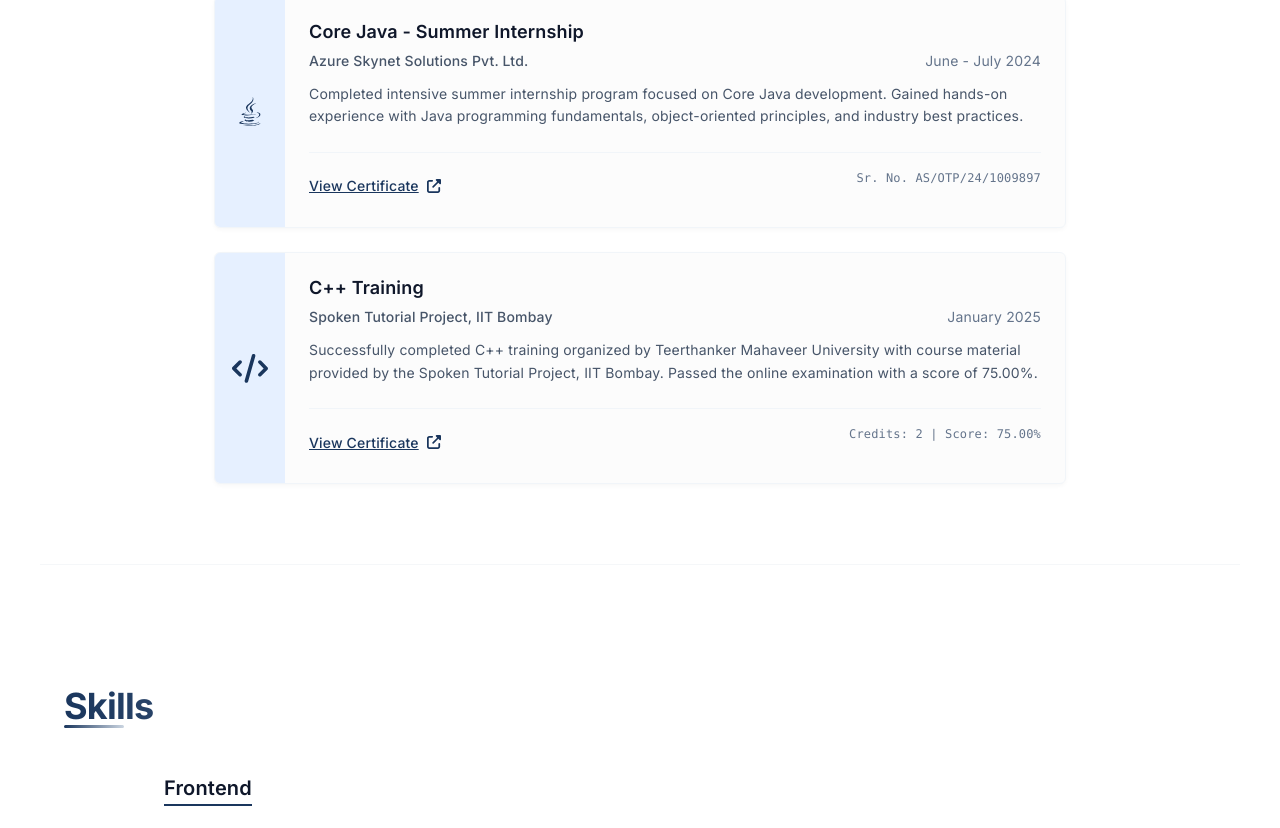
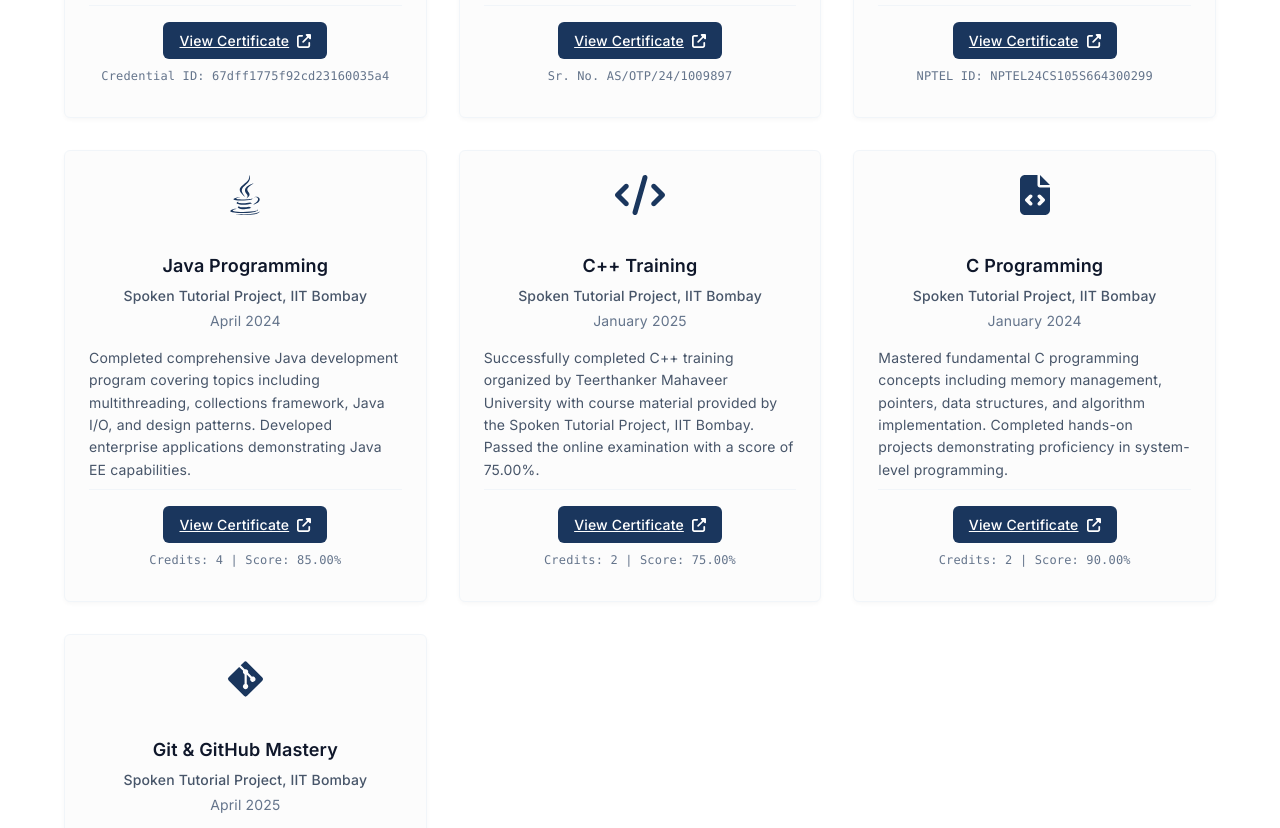
Before and after one commit to vedant2672/vedant2672.github.io, a plain HTML site: page index.html in a window 1280 px wide. Shown: the part 2466-3294 px from the top of the page. Drawn offline with nearby package versions, Linux system fonts and the light colour scheme.

Commit message:
Updated Certificates Section

```diff
--- a/index.html
+++ b/index.html
@@ -837,7 +837,66 @@
           </div>
         </div>
 
-        <!-- Certification 3 -->
+        <!-- Certification 3 - NPTEL Certificate -->
+        <div class="certification-card" data-aos="fade-up" data-aos-delay="300">
+          <div class="certification-icon">
+            <i class="fas fa-university"></i>
+          </div>
+          <div class="certification-content">
+            <h3>Programming in Java</h3>
+            <div class="certification-details">
+              <p class="cert-issuer">NPTEL - IIT Kharagpur</p>
+              <p class="cert-date">Jul-Oct 2024</p>
+            </div>
+            <p class="cert-description">
+              Successfully completed the NPTEL course on Programming in Java
+              offered by IIT Kharagpur. Gained expertise in Java syntax,
+              object-oriented programming, and software development principles.
+            </p>
+            <div class="certification-actions">
+              <a
+                href="media/Nptel Certificate.pdf"
+                class="cert-link"
+                target="_blank"
+              >
+                View Certificate <i class="fas fa-external-link-alt"></i>
+              </a>
+              <p class="cert-credential">NPTEL ID: NPTEL24CS105S664300299</p>
+            </div>
+          </div>
+        </div>
+
+        <!-- Certification 4 - Java Certificate -->
+        <div class="certification-card" data-aos="fade-up" data-aos-delay="200">
+          <div class="certification-icon">
+            <i class="fab fa-java"></i>
+          </div>
+          <div class="certification-content">
+            <h3>Java Programming</h3>
+            <div class="certification-details">
+              <p class="cert-issuer">Spoken Tutorial Project, IIT Bombay</p>
+              <p class="cert-date">April 2024</p>
+            </div>
+            <p class="cert-description">
+              Completed comprehensive Java development program covering topics
+              including multithreading, collections framework, Java I/O, and
+              design patterns. Developed enterprise applications demonstrating
+              Java EE capabilities.
+            </p>
+            <div class="certification-actions">
+              <a
+                href="media/java certificate.pdf"
+                class="cert-link"
+                target="_blank"
+              >
+                View Certificate <i class="fas fa-external-link-alt"></i>
+              </a>
+              <p class="cert-credential">Credits: 4 | Score: 85.00%</p>
+            </div>
+          </div>
+        </div>
+
+        <!-- Certification 5 - C++ Training -->
         <div class="certification-card" data-aos="fade-up" data-aos-delay="300">
           <div class="certification-icon">
             <i class="fas fa-code"></i>
@@ -863,6 +922,66 @@
                 View Certificate <i class="fas fa-external-link-alt"></i>
               </a>
               <p class="cert-credential">Credits: 2 | Score: 75.00%</p>
+            </div>
+          </div>
+        </div>
+
+        <!-- Certification 6 - C Certificate -->
+        <div class="certification-card" data-aos="fade-up" data-aos-delay="150">
+          <div class="certification-icon">
+            <i class="fas fa-file-code"></i>
+          </div>
+          <div class="certification-content">
+            <h3>C Programming</h3>
+            <div class="certification-details">
+              <p class="cert-issuer">Spoken Tutorial Project, IIT Bombay</p>
+              <p class="cert-date">January 2024</p>
+            </div>
+            <p class="cert-description">
+              Mastered fundamental C programming concepts including memory
+              management, pointers, data structures, and algorithm
+              implementation. Completed hands-on projects demonstrating
+              proficiency in system-level programming.
+            </p>
+            <div class="certification-actions">
+              <a
+                href="media/c certificate.pdf"
+                class="cert-link"
+                target="_blank"
+              >
+                View Certificate <i class="fas fa-external-link-alt"></i>
+              </a>
+              <p class="cert-credential">Credits: 2 | Score: 90.00%</p>
+            </div>
+          </div>
+        </div>
+
+        <!-- Certification 7 - Git Certificate -->
+        <div class="certification-card" data-aos="fade-up" data-aos-delay="250">
+          <div class="certification-icon">
+            <i class="fab fa-git-alt"></i>
+          </div>
+          <div class="certification-content">
+            <h3>Git & GitHub Mastery</h3>
+            <div class="certification-details">
+              <p class="cert-issuer">Spoken Tutorial Project, IIT Bombay</p>
+              <p class="cert-date">April 2025</p>
+            </div>
+            <p class="cert-description">
+              Achieved proficiency in version control using Git and GitHub.
+              Learned advanced branching strategies, conflict resolution,
+              rebasing, and collaborative workflow techniques for efficient team
+              development and continuous integration.
+            </p>
+            <div class="certification-actions">
+              <a
+                href="media/Git Certificate.pdf"
+                class="cert-link"
+                target="_blank"
+              >
+                View Certificate <i class="fas fa-external-link-alt"></i>
+              </a>
+              <p class="cert-credential">Credits: 1 | Score: 73.33%</p>
             </div>
           </div>
         </div>
--- a/style.css
+++ b/style.css
@@ -1790,8 +1790,8 @@ a:hover {
 /* Certifications Section - Clean, Professional Style */
 .certifications {
   background-color: var(--bg-color);
-  padding: 120px 0 80px;
-  position: relative;
+  position: relative;
+  /* Using section padding instead of custom padding to maintain consistency */
   max-width: 1200px;
   margin: 0 auto;
 }
@@ -1802,12 +1802,11 @@ a:hover {
 }
 
 .certifications-container {
-  display: flex;
-  flex-direction: column;
-  gap: var(--space-lg);
-  max-width: 900px;
-  margin: 0 auto;
-  padding: 0 var(--space-lg);
+  display: grid;
+  grid-template-columns: repeat(auto-fill, minmax(300px, 1fr));
+  gap: var(--space-xl);
+  width: 100%;
+  margin-top: var(--space-xl);
 }
 
 .certifications .heading {
@@ -1835,32 +1834,34 @@ a:hover {
 
 .certification-card {
   display: flex;
+  flex-direction: column;
   background-color: var(--card-bg);
   border-radius: var(--radius-md);
   box-shadow: var(--shadow-sm);
-  transition: transform 0.2s ease, box-shadow 0.2s ease;
+  transition: transform 0.3s ease, box-shadow 0.3s ease;
   border: 1px solid var(--muted-bg);
   overflow: hidden;
+  height: 100%;
 }
 
 .certification-card:hover {
-  transform: translateY(-3px);
-  box-shadow: var(--shadow-md);
+  transform: translateY(-5px);
+  box-shadow: var(--shadow-lg);
 }
 
 .certification-icon {
-  flex: 0 0 70px;
+  padding: var(--space-md);
   display: flex;
   align-items: center;
   justify-content: center;
-  background-color: var(--primary-light);
   color: var(--primary-color);
-  font-size: 1.8rem;
+  font-size: 2.5rem;
+  margin: var(--space-sm) 0;
 }
 
 .certification-content {
   flex: 1;
-  padding: var(--space-lg);
+  padding: var(--space-md) var(--space-lg);
   display: flex;
   flex-direction: column;
 }
@@ -1870,24 +1871,28 @@ a:hover {
   font-weight: 600;
   color: var(--text-color);
   font-size: var(--text-lg);
+  text-align: center;
 }
 
 .certification-details {
   display: flex;
-  justify-content: space-between;
-  margin-bottom: var(--space-xs);
+  flex-direction: column;
+  align-items: center;
+  margin-bottom: var(--space-sm);
   font-size: var(--text-sm);
 }
 
 .cert-issuer {
   font-weight: 500;
   color: var(--text-muted);
-  margin: 0;
+  margin: 0 0 var(--space-xs) 0;
+  text-align: center;
 }
 
 .cert-date {
   color: var(--text-light);
   margin: 0;
+  text-align: center;
 }
 
 .cert-description {
@@ -1895,13 +1900,15 @@ a:hover {
   color: var(--text-muted);
   font-size: var(--text-sm);
   line-height: 1.6;
+  flex-grow: 1; /* Allow description to fill available space */
 }
 
 .certification-actions {
   display: flex;
-  justify-content: space-between;
-  align-items: center;
-  margin-top: var(--space-md);
+  flex-direction: column;
+  align-items: center;
+  justify-content: center;
+  margin-top: auto;
   border-top: 1px solid var(--muted-bg);
   padding-top: var(--space-md);
 }
@@ -1912,8 +1919,12 @@ a:hover {
   gap: 8px;
   font-size: var(--text-sm);
   font-weight: 500;
-  color: var(--primary-color);
+  color: #fff;
+  background-color: var(--primary-color);
+  padding: var(--space-sm) var(--space-md);
+  border-radius: var(--radius-md);
   transition: all 0.2s ease;
+  margin-bottom: var(--space-sm);
 }
 
 .cert-link i {
@@ -1922,7 +1933,10 @@ a:hover {
 }
 
 .cert-link:hover {
-  color: var(--primary-dark);
+  background-color: var(--primary-dark);
+  color: white; /* Ensure text remains white on hover */
+  transform: translateY(-2px);
+  box-shadow: var(--shadow-md);
 }
 
 .cert-link:hover i {
@@ -1935,25 +1949,32 @@ a:hover {
   font-family: var(--font-mono);
 }
 
+/* Dark mode tweaks */
+.dark-theme .certification-card {
+  border-color: var(--muted-bg);
+  background-color: var(--card-bg);
+}
+
+.dark-theme .cert-link {
+  background-color: var(--primary-light);
+  color: var(--bg-color);
+}
+
+.dark-theme .cert-link:hover {
+  background-color: var(--primary-dark);
+  color: var(--bg-color); /* Ensure good contrast in dark mode */
+}
+
 /* Responsive design */
 @media (max-width: 768px) {
-  .certifications .heading {
-    text-align: center;
-  }
-
-  .certifications .heading h1 {
-    text-align: center;
-  }
-
-  .certifications .heading h1::after {
-    left: 50%;
-    transform: translateX(-50%);
+  .certifications-container {
+    grid-template-columns: 1fr;
+    gap: var(--space-lg);
   }
 
   .certification-card {
     flex-direction: column;
   }
-
   .certification-icon {
     height: 60px;
     width: 100%;
@@ -1961,8 +1982,14 @@ a:hover {
 
   .certification-actions {
     flex-direction: column;
-    align-items: flex-start;
+    align-items: center;
     gap: var(--space-sm);
+  }
+}
+
+@media (min-width: 769px) and (max-width: 1200px) {
+  .certifications-container {
+    grid-template-columns: repeat(2, 1fr);
   }
 }
 
```
Also changed, not shown: 4 other files.
